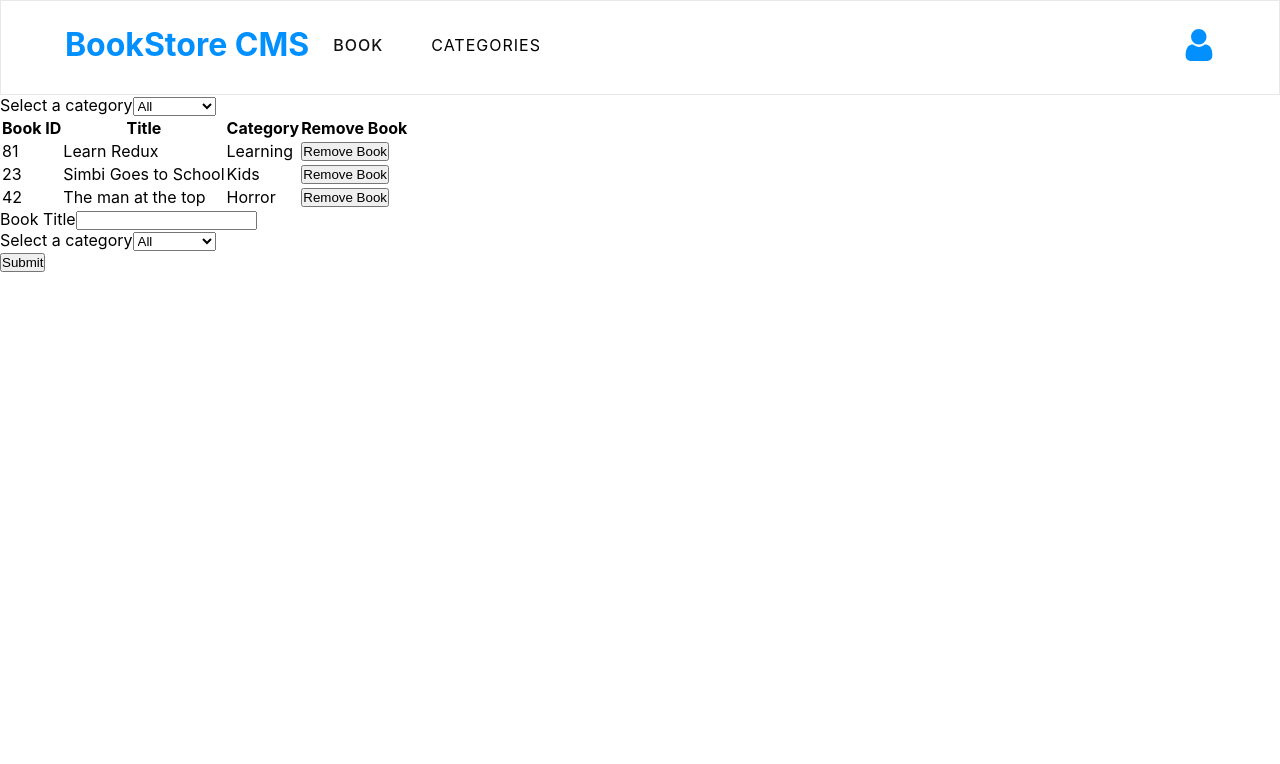
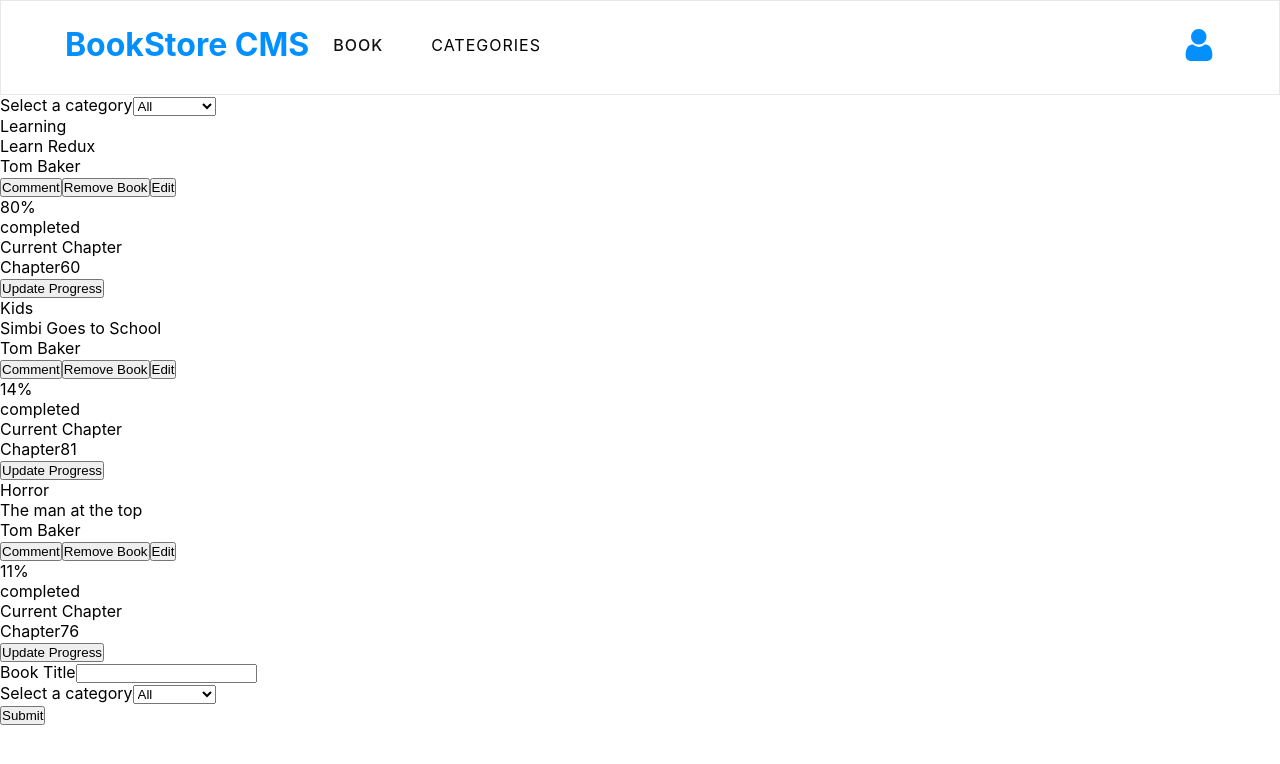
Before and after one commit to Maryjanee/Bookstore, a React (Create React App) app: page / in a window 1280 px wide. Shown: the top 764 px of the page. Built offline with nearby package versions, Linux system fonts and the light colour scheme.

Commit message:
Update Book.js and Booklist.js

```diff
--- a/src/components/Book.js
+++ b/src/components/Book.js
@@ -1,4 +1,6 @@
 import PropTypes from 'prop-types';
+import generateID from '../helpers/generateID';
+import '../styles/Book.css';
 
 const Book = props => {
   const {
@@ -10,14 +12,38 @@ const Book = props => {
   };
 
   return (
-    <tr>
-      <td>{bookId}</td>
-      <td>{bookTitle}</td>
-      <td>{bookCategory}</td>
-      <td>
-        <button type="button" onClick={handleRemoveBook}>Remove Book</button>
-      </td>
-    </tr>
+    <div className="bookcard">
+      <div className="Book-info">
+        <p>{bookCategory}</p>
+        <p>{bookTitle}</p>
+        <p>Tom Baker</p>
+
+        <div className="bookcard- btn">
+          <button type="button">Comment</button>
+          <button type="button" onClick={handleRemoveBook}>Remove Book</button>
+          <button type="button">Edit</button>
+
+        </div>
+      </div>
+
+      <div className="progress-ring">
+        <p>
+          {`${generateID()}%`}
+          <br />
+          completed
+        </p>
+      </div>
+
+      <div className="chapter-deets">
+        <p>Current Chapter </p>
+        <p>
+          Chapter
+          <span>{generateID()}</span>
+        </p>
+        <button type="button">Update Progress</button>
+      </div>
+
+    </div>
   );
 };
 
--- a/src/containers/BookList.js
+++ b/src/containers/BookList.js
@@ -23,16 +23,7 @@ const BookList = ({
   return (
     <div>
       <CategoryFilter handleFilterChange={handleFilter} />
-      <table>
-        <thead>
-          <tr>
-            <th>Book ID</th>
-            <th>Title</th>
-            <th>Category</th>
-            <th>Remove Book</th>
-          </tr>
-        </thead>
-        <tbody>
+      <div>
         {filteredBooks.map(book => (
           <Book
             key={book.id}
@@ -42,8 +33,7 @@ const BookList = ({
             removeBook={handleRemoveBook}
           />
         ))}
-        </tbody>
-      </table>
+      </div>
     </div>
   );
 };
```
Also changed, not shown: src/styles/Book.css (added), 1 other file (tests, documents, lock files or other folders). Lines whose indentation alone changed are shown as unchanged.
